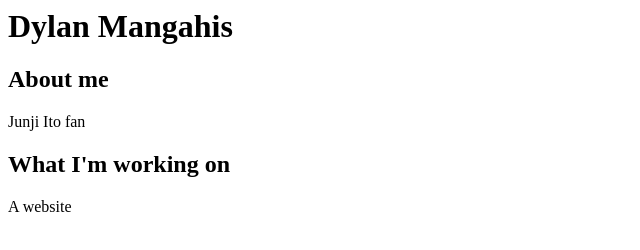
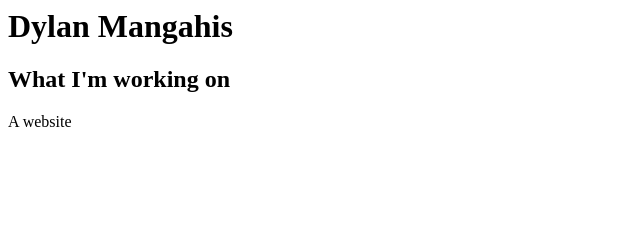
Before and after one commit to dm685190/site, a plain HTML site: page index.html in a window 1280 px wide. Shown: the whole page, without its empty margins (0-640 px from the left). Drawn offline with Linux system fonts and the light colour scheme.

Commit message:
Update index.html

```diff
--- a/index.html
+++ b/index.html
@@ -1,13 +1,11 @@
 <html>
     <body>
-        <h1 text-align:center; text-transform:uppercase;>
+        <h1>
             Dylan Mangahis
         </h1>
-        <h2>About me</h2>
-        <p>
-            Junji Ito fan
-        </p>
-        <h2>What I'm working on</h2>
+        <h2>
+            What I'm working on
+        </h2>
         <p>
             A website
         </p>
```
